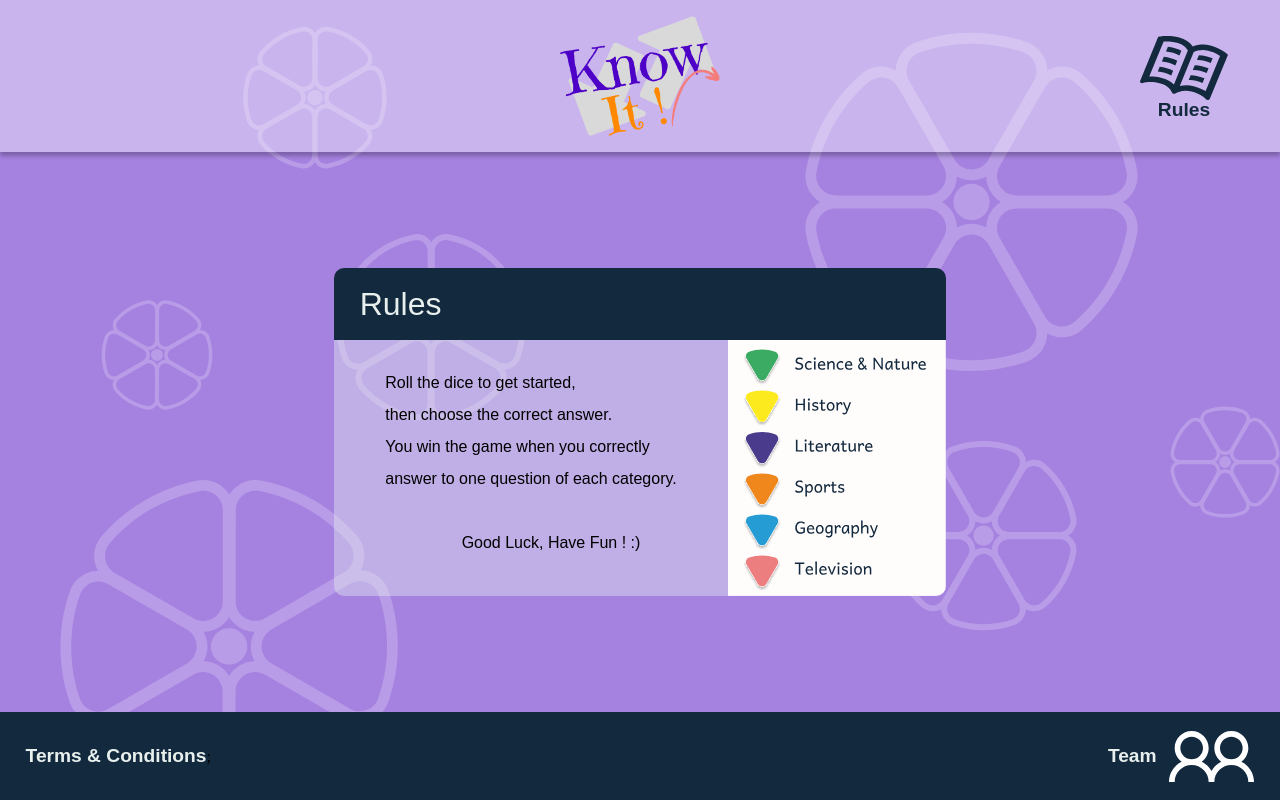
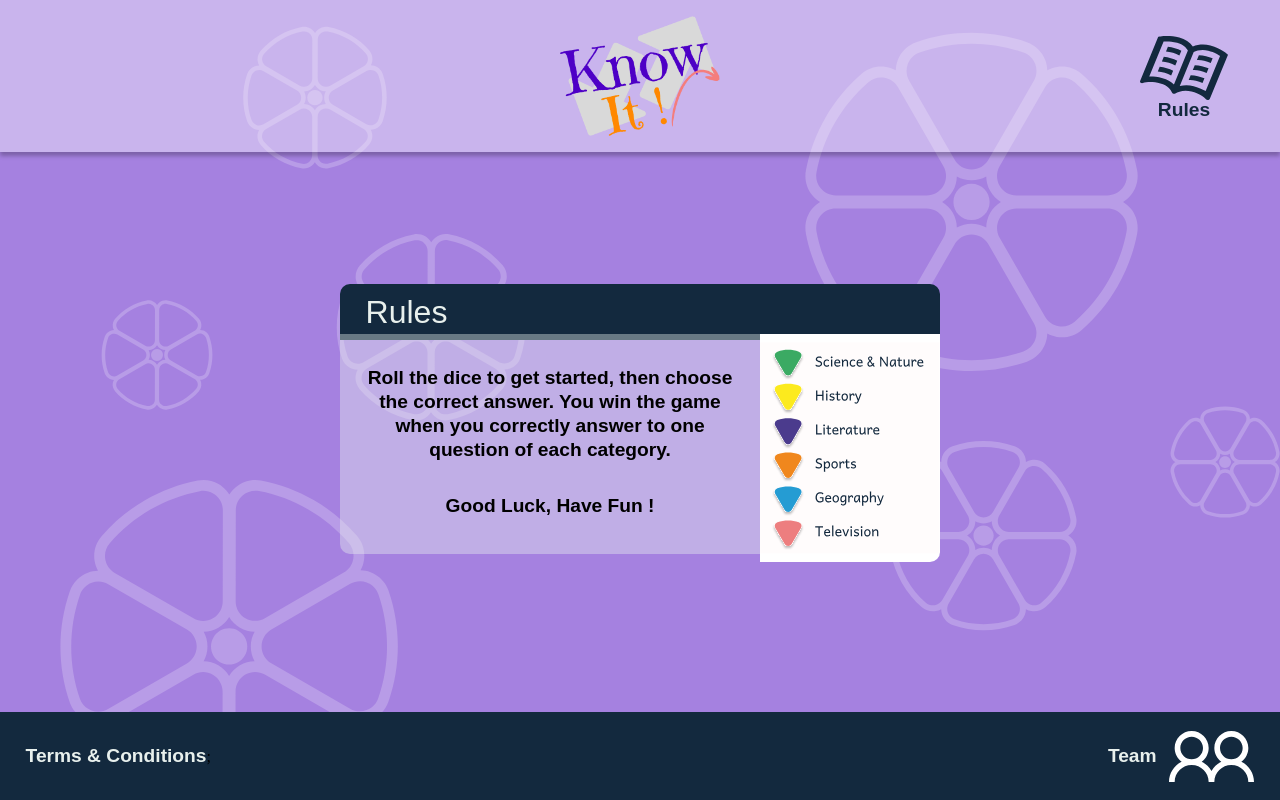
Before and after one commit to remi59800/Know-it, a React (Vite) app: page /rules in a window 1280 px wide. Built offline with nearby package versions, Linux system fonts and the light colour scheme; a web font is replaced by a local one.

Commit message:
fixing bugs

```diff
--- a/src/AppStyle.jsx
+++ b/src/AppStyle.jsx
@@ -1,6 +1,9 @@
 import styled from "styled-components";
 
 export default styled.div`
+  header {
+    z-index:9;
+  }
   main {
     height: 76vh;
     display: flex;
--- a/src/components/Archi/Header/style.jsx
+++ b/src/components/Archi/Header/style.jsx
@@ -30,6 +30,7 @@ export default styled.header`
     }
     .hamburger {
       display: none;
+      z-index: 900;
     }
   }
 `;
--- a/src/components/Pawn/style.jsx
+++ b/src/components/Pawn/style.jsx
@@ -55,7 +55,7 @@ export default styled.div`
   @media screen and (min-width: 700px) {
     .pawn {
       min-width: 100px;
-      max-width: 130px;
+      max-width: 115px;
       aspect-ratio: none;
     }
   }
--- a/src/pages/Game/index.jsx
+++ b/src/pages/Game/index.jsx
@@ -52,13 +52,9 @@ export default function Game() {
         <div className="dice">
           <Dice setStats={setStats} />
         </div>
-        <div className="answerPawnContainer">
-          <div className="answersContainer">
-            {play.incorrectAnswers && <Answer data={play} />}
-          </div>
-          <div className="pawn">
-            <Pawn />
-          </div>
+        {play.incorrectAnswers && <Answer data={play} />}
+        <div className="pawn">
+          <Pawn />
         </div>
       </section>
     </Style>
--- a/src/pages/Game/style.jsx
+++ b/src/pages/Game/style.jsx
@@ -9,13 +9,12 @@ export default styled.section`
   .answer {
     margin-top: 1vh;
     position: relative;
-    bottom: 35px;
+    bottom: 2rem;
   }
   .pawn {
     margin: auto;
     width: 18vw;
     position: relative;
-    bottom: 2.3vh;
   }
 
   @media screen and (min-width: 500px) {
@@ -52,4 +51,32 @@ export default styled.section`
       left: 90%;
     }
   }
+  @media screen and (min-width: 700px) {
+    .pawn {
+      position: absolute;
+      top: 62%;
+      left: 74%;
+    }
+  }
+  @media screen and (min-width: 850px) {
+    .pawn {
+      position: absolute;
+      top: 62%;
+      left: 70%;
+    }
+  }
+  @media screen and (min-width: 1000px) {
+    .pawn {
+      position: absolute;
+      top: 62%;
+      left: 65%;
+    }
+  }
+  @media screen and (min-width: 1200px) {
+    .pawn {
+      position: absolute;
+      top: 62%;
+      left: 63%;
+    }
+  }
 `;
--- a/src/pages/Rules/index.jsx
+++ b/src/pages/Rules/index.jsx
@@ -4,19 +4,24 @@ export default function Rules() {
   const image = `/images/rulesCard.svg`;
   return (
     <SRules>
-      <h3 className="title">Rules</h3>
-      <div>
-        <div className="rules">
-          <ul>
-            <li>Roll the dice to get started,</li>
-            <li>then choose the correct answer.</li>
-            <li>You win the game when you correctly</li>
-            <li>answer to one question of each category.</li>
-          </ul>
-          <p> Good Luck, Have Fun ! :)</p>
+      <section>
+        <div className="title-container">
+          <h3 className="title">Rules</h3>
         </div>
-        <img src={image} alt="categories-explaination" />
-      </div>
+        <div className="rules-container">
+          <div className="rules">
+            <p>
+              Roll the dice to get started, then choose the correct answer. You
+              win the game when you correctly answer to one question of each
+              category.
+            </p>
+            <p> Good Luck, Have Fun !</p>
+          </div>
+          <div className="imgContainer">
+            <img src={image} alt="categories-explaination" />
+          </div>
+        </div>
+      </section>
     </SRules>
   );
 }
--- a/src/pages/Rules/style.jsx
+++ b/src/pages/Rules/style.jsx
@@ -1,93 +1,89 @@
 import styled from "styled-components";
 
 export default styled.section`
-  display: flex;
-  flex-direction: column;
+  section {
+    margin-top: 0.3rem;
+    width: 85vw;
+  }
+  .title {
+    border-radius: 10px 10px 0 0;
+    background-color: var(--main-color);
+    color: var(--white-color);
+    font-family: var(--font-family);
+    height: 7vh;
+    display: flex;
+    align-items: center;
+  }
+  h3 {
+    padding: 0;
+    font-size: 1.3rem;
+    padding-left: 1.3rem;
+  }
 
-  div {
+  .rules {
     display: flex;
     flex-direction: column;
-    align-items: center;
+    padding-bottom: 1rem;
+    background-color: var(--white-opacity);
+    font-family: var(--font-family);
+    font-size: 0.9rem;
   }
 
   img {
-    border-radius: 20px 20px 20px 20px;
-    border: 3px var(--main-color) solid;
-    margin-top: 0.4rem;
+    padding-top: 0.5rem;
+    border-radius: 0 0 20px 20px;
     max-height: 32vh;
-  }
-  ul {
-    max-width: 90vw;
-    padding-top: 0.3rem;
-    padding-left: 0.5rem;
-    padding-right: 0.5rem;
-  }
-  li {
+    width: 85vw;
+    background-color: white;
     padding-top: 0.5rem;
     padding-bottom: 0.5rem;
   }
   p {
     max-width: 90vw;
-    padding-top: 0.5rem;
+    padding-top: 5%;
+    padding-left: 5%;
+    padding-right: 5%;
     text-align: center;
-  }
-
-  .title {
-    max-width: 90vw;
-    border-radius: 10px 10px 0 0;
-    background-color: var(--main-color);
-    color: var(--white-color);
-    font-family: var(--font-family);
-    font-size: 1.3rem;
-    height: 7vh;
-    display: flex;
-    align-items: center;
-    padding-left: 5vw;
-  }
-
-  .rules {
-    display: flex;
-    flex-direction: column;
-    padding: 0.7rem;
-    border-radius: 0 0 10px 10px;
-    background-color: var(--white-opacity);
-    font-family: var(--font-family);
-    font-size: 1rem;
+    font-weight: bolder;
+    line-height: 1.5rem;
   }
 
   @media screen and (min-width: 700px) {
-    div {
-      display: flex;
-      flex-direction: row;
-      align-items: stretch;
+    section {
+      max-width: 600px;
+      display: grid;
+      grid-template-rows: 50px 250px;
+    }
+    .title {
+      font-size: 2rem;
+      padding-left: 2vw;
+      padding-bottom: 0;
+    }
+    .rules-container {
+      max-width: 600px;
+      display: grid;
+      grid-template-columns: 420px 180px;
+      grid-template-rows: 220px;
+    }
+    .rules {
+      width: 420px;
+      font-size: 1.2rem;
+      border-radius: 0 0 0 10px;
+    }
+    p {
+      margin: 0;
+      padding-top: 2rem;
+    }
+    .rules-container {
+    }
+    .img-container {
+      padding-top: 0;
+      min-height: 206px;
     }
     img {
-      border-radius: 0 0 10px 0;
-      border: none;
-      margin-top: 0;
-    }
-    ul {
-      padding-top: 1rem;
-      padding-left: 2.5rem;
-      padding-right: 2.5rem;
-    }
-    li {
-      font-size: 1rem;
-    }
-    p {
-      padding-top: 2.5rem;
-      padding-left: 2.5rem;
-      font-size: 1rem;
-    }
-
-    .title {
-      font-size: 2rem;
-      height: 9vh;
-      padding-left: 2vw;
-    }
-    .rules {
-      font-size: 1.7rem;
-      border-radius: 0 0 0 10px;
+      border-radius: 0 0 10px;
+      width: 180px;
+      background-color: white;
     }
   }
 `;
```
